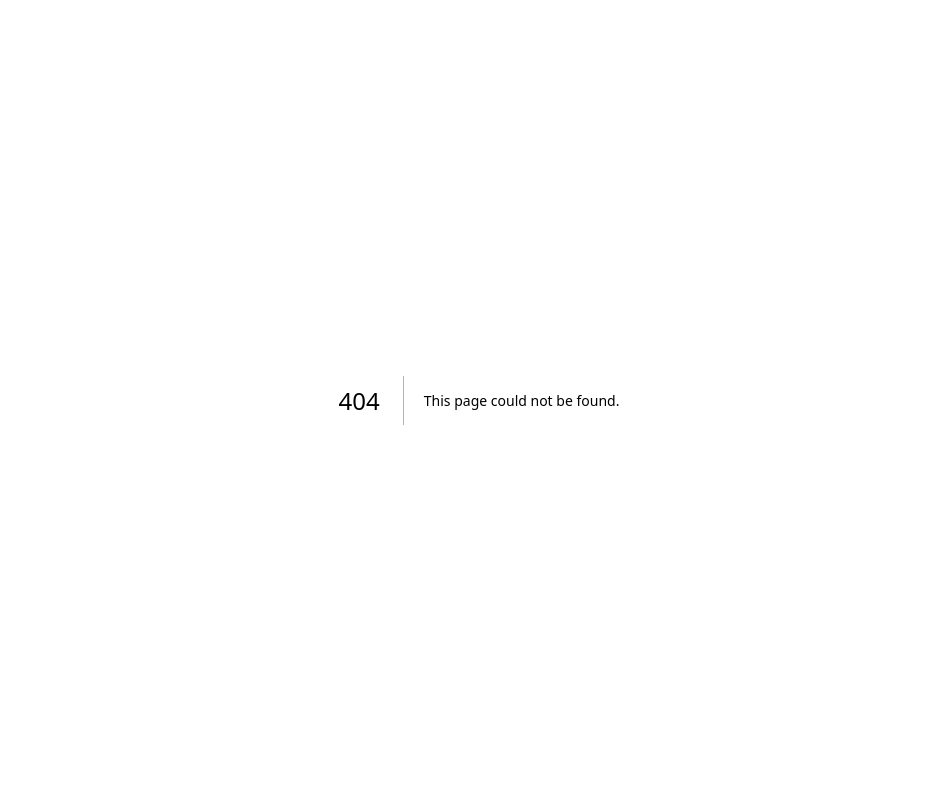
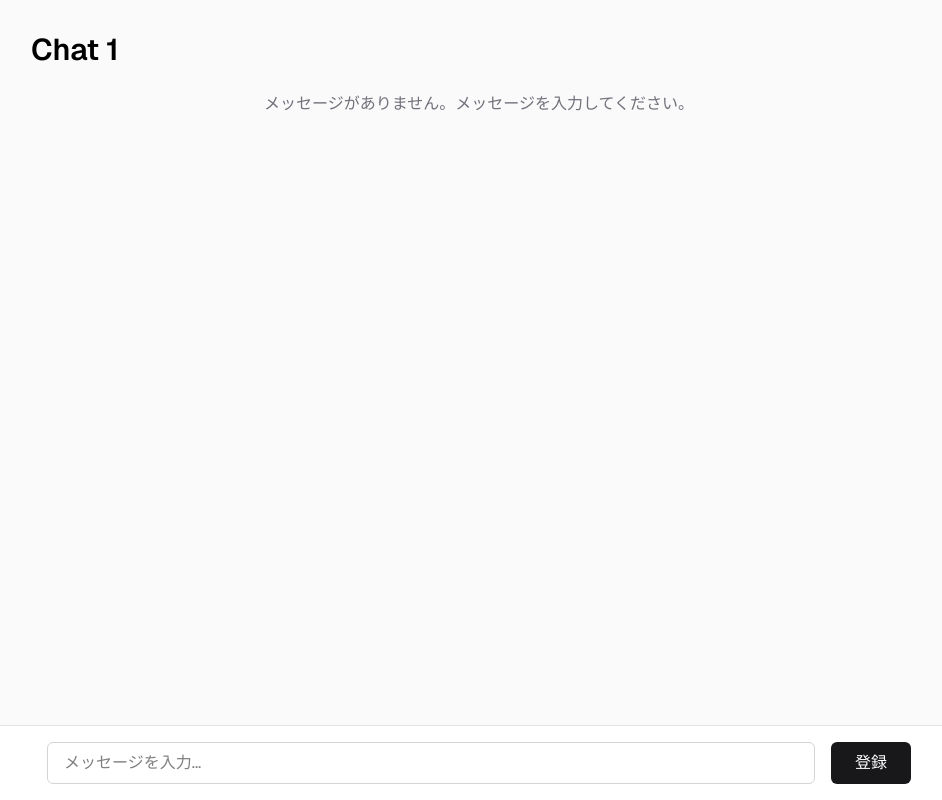
Before and after one commit to Kensuke-code/ai_agent_servicesite, a Next.js app: page /chat/1 in a window 1280 px wide. Before the commit this address had no page. Shown: the whole page, without its empty margins (161-1103 px from the left). Built offline with nearby package versions, Linux system fonts and the light colour scheme.

Commit message:
チャットメッセージの大元作成

```diff
--- /dev/null
+++ b/src/app/chat/[id]/page.tsx
@@ -0,0 +1,97 @@
+"use client";
+
+import { useState } from "react";
+
+type Prop = {
+  params: { id: string };
+};
+
+interface Message {
+  id: number;
+  text: string;
+  timestamp: Date;
+}
+
+export default function ChatPage({ params }: Prop) {
+  const { id } = params;
+  const [message, setMessage] = useState("");
+  const [messages, setMessages] = useState<Message[]>([]);
+
+  const handleSubmit = (e: React.FormEvent<HTMLFormElement>) => {
+    e.preventDefault();
+    if (message.trim() === "") return;
+
+    const newMessage: Message = {
+      id: Date.now(),
+      text: message.trim(),
+      timestamp: new Date(),
+    };
+
+    setMessages((prev) => [...prev, newMessage]);
+    setMessage("");
+  };
+
+  return (
+    <div className="flex min-h-screen flex-col bg-zinc-50 font-sans dark:bg-black">
+      <div className="flex-1 overflow-y-auto px-4 py-8">
+        <div className="mx-auto max-w-4xl">
+          <h1 className="mb-6 text-3xl font-semibold text-black dark:text-zinc-50">
+            Chat {id}
+          </h1>
+
+          {/* メッセージ表示エリア */}
+          <div className="mb-6 space-y-4">
+            {messages.length === 0 ? (
+              <p className="text-center text-zinc-500 dark:text-zinc-400">
+                メッセージがありません。メッセージを入力してください。
+              </p>
+            ) : (
+              messages.map((msg) => (
+                <div
+                  key={msg.id}
+                  className="flex gap-3 rounded-lg bg-white p-4 shadow-sm dark:bg-zinc-900"
+                >
+                  <div className="flex-shrink-0">
+                    <img
+                      src="/chat-icon-human.png"
+                      alt="icon"
+                      width={70}
+                      height={70}
+                      className="bg-transparent rounded-full"
+                    />
+                  </div>
+                  <div className="flex-1 min-w-0">
+                    <p className="text-zinc-700 dark:text-zinc-300">
+                      {msg.text}
+                    </p>
+                  </div>
+                </div>
+              ))
+            )}
+          </div>
+        </div>
+      </div>
+
+      {/* 入力フォーム */}
+      <div className="border-t border-zinc-200 bg-white dark:border-zinc-800 dark:bg-black">
+        <div className="mx-auto max-w-4xl px-4 py-4">
+          <form onSubmit={handleSubmit} className="flex gap-4">
+            <input
+              type="text"
+              value={message}
+              onChange={(e) => setMessage(e.target.value)}
+              placeholder="メッセージを入力..."
+              className="flex-1 rounded-md border border-zinc-300 bg-white px-4 py-2 text-black focus:border-zinc-500 focus:outline-none focus:ring-2 focus:ring-zinc-500 dark:border-zinc-700 dark:bg-zinc-900 dark:text-zinc-50"
+            />
+            <button
+              type="submit"
+              className="rounded-md bg-zinc-900 px-6 py-2 font-medium text-white transition-colors hover:bg-zinc-800 dark:bg-zinc-100 dark:text-black dark:hover:bg-zinc-200"
+            >
+              登録
+            </button>
+          </form>
+        </div>
+      </div>
+    </div>
+  );
+}
```
Also changed, not shown: public/chat-icon-bot.png (added), public/chat-icon-human.png (added).
